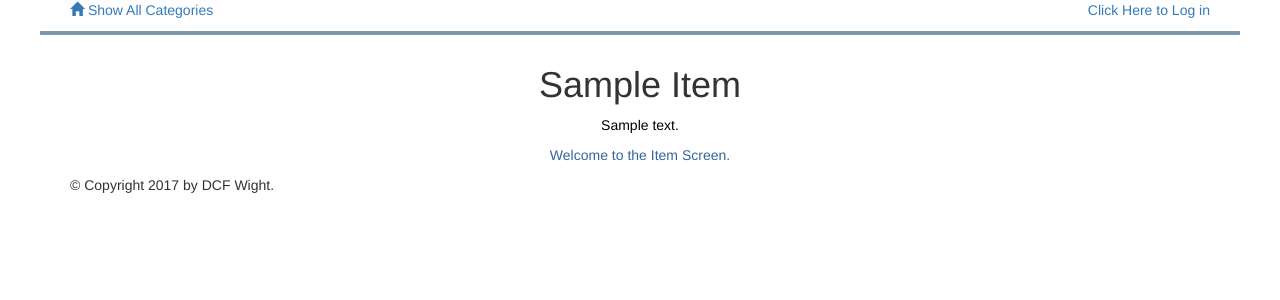
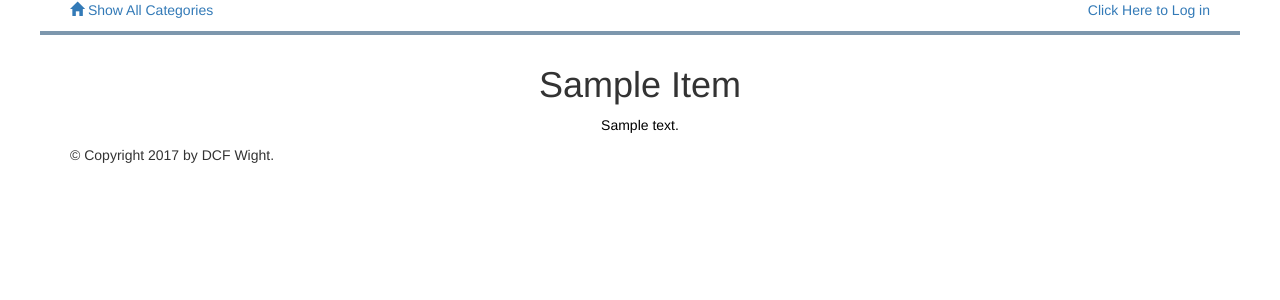
Before and after one commit to dcfwight/catalog, a Flask app: a page that uses templates/item.html in a window 1280 px wide. Shown: the top 300 px of the page. Run offline with Flask 2, Linux system fonts and the light colour scheme; tables that the repository leaves empty hold one stand-in row (values such as "Sample post"); some libraries are stand-ins or nearby versions.

Commit message:
Remove unneccessary content

```diff
--- a/templates/item.html
+++ b/templates/item.html
@@ -10,8 +10,6 @@
     {% include 'header.html' %}
   {% if item %}
 		<h1>{{item.name.title()}}</h1>
-		<p>{{item.description}}</p>
+		<p>{{item.description.capitalize()}}</p>
 	{% endif %}
-  <p class="important">
-    Welcome to the Item Screen.
 {% endblock %}
```
